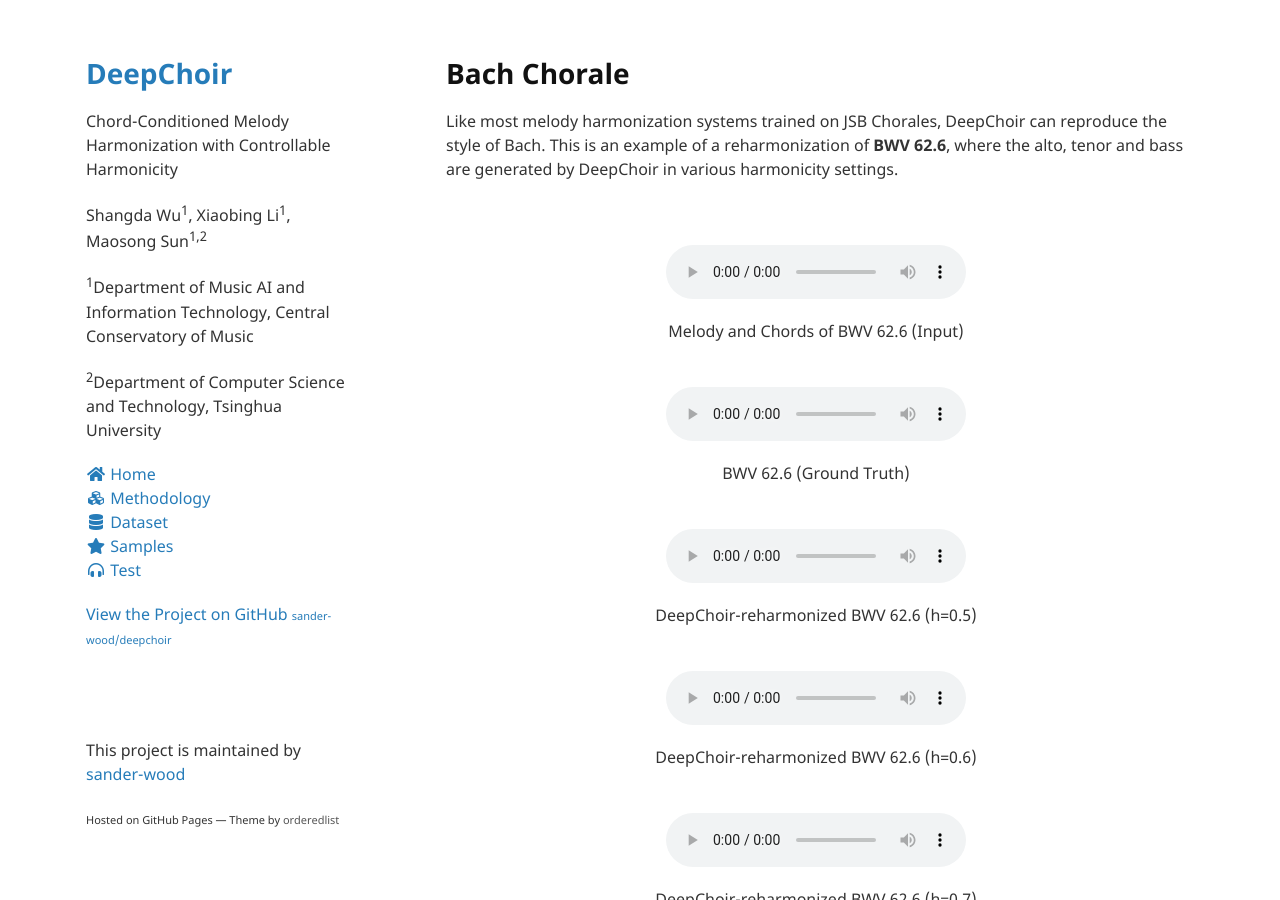
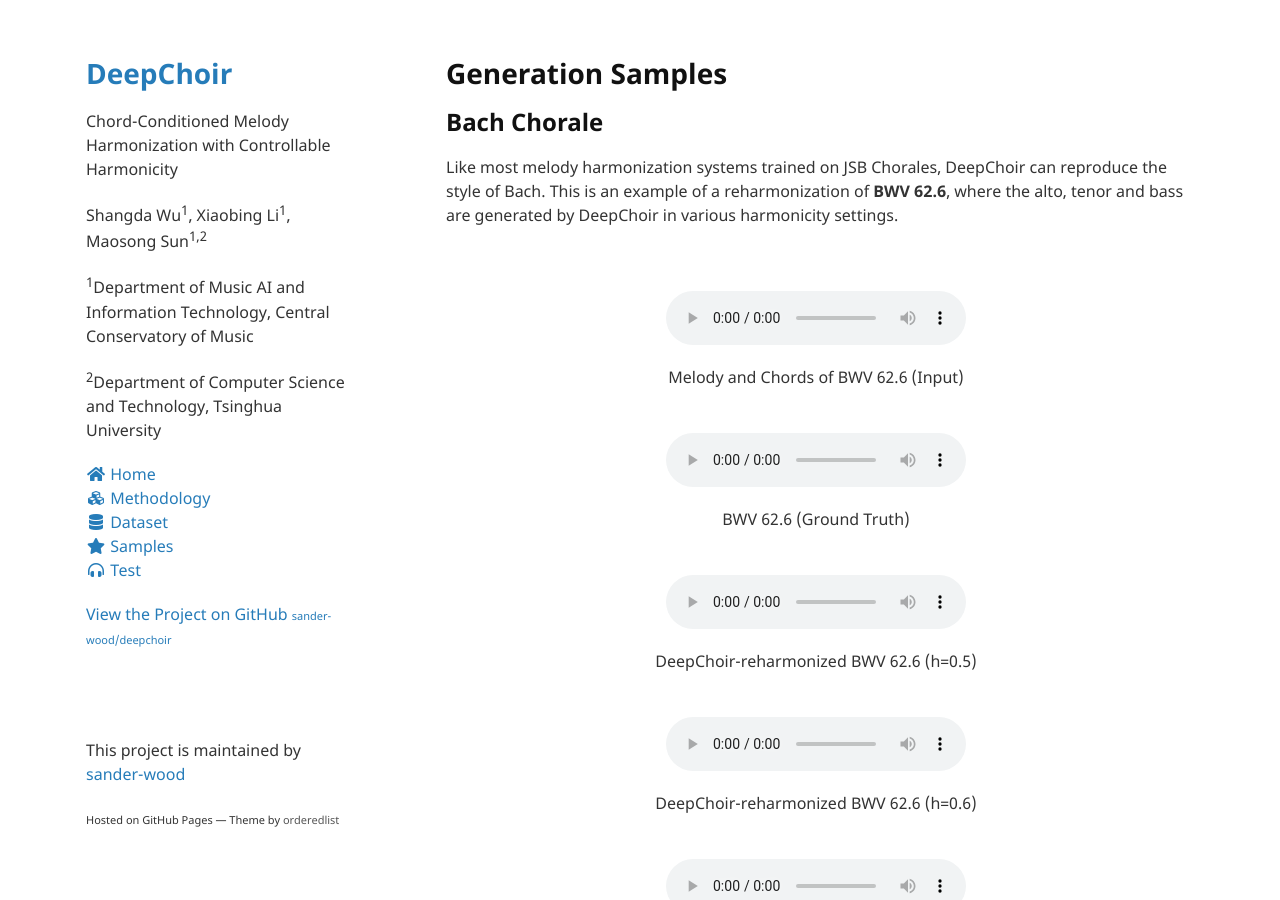
Before and after one commit to sander-wood/deepchoir, a Jekyll site: the page built from samples.md, in a window 1280 px wide and 900 px high. Built offline with Jekyll 4.4.1, drawn with Linux system fonts in a browser that asks for light colours; nearby versions of some CDN libraries.

Commit message:
Update samples.md

```diff
--- a/samples.md
+++ b/samples.md
@@ -2,8 +2,9 @@
 layout: default
 title: Samples
 ---
+# Generation Samples
 
-# Bach Chorale
+## Bach Chorale
 
 Like most melody harmonization systems trained on JSB Chorales, DeepChoir can reproduce the style of Bach. This is an example of a reharmonization of **BWV 62.6**, where the alto, tenor and bass are generated by DeepChoir in various harmonicity settings.
 
@@ -33,7 +34,7 @@
 <center>DeepChoir-reharmonized BWV 62.6 (h=1.0)</center>
 <br>
 
-# Folk Music
+## Folk Music
 With chord conditioning and controllable harmonicity, DeepChoir is capable of generating music that is different from the typical Bach style. The melody and chord progression below are taken from the **Sí Bheag, Sí Mhór**, a traditional Irish Celtic music.
 
 <br>
@@ -44,7 +45,7 @@
 <center>DeepChoir-harmonized Sí Bheag, Sí Mhór (h=0.7)</center>
 <br>
 
-# Pop Song
+## Pop Song
 Here is the generated chorale based on **Hey Jude**, a song by the English rock band the Beatles. Despite melodies and chords being taken from completely different styles compared to the training data, the generated chorale is still musically convincing. The expressive use of non-chord tones, especially in the bass, is quite impressive. With conditioned chords, these chorales not only match their original styles, but harmonically fit into existing accompaniments.
 
 <br>
@@ -55,7 +56,7 @@
 <center>DeepChoir-harmonized Hey Jude (h=0.8)</center>
 <br>
 
-# Symphony
+## Symphony
 
 This symphony is generated by DeepChoir based on **Ave Maria**, whose melody is composed by Charles Gounod, and the piano accompaniment is from Prelude No. 1 in C major, **BWV 846**. This music is a soulful homage to classical music, filled with Baroque elements, which is conceived as a genuine collaboration between humans and machines spanning centuries.
 
```
